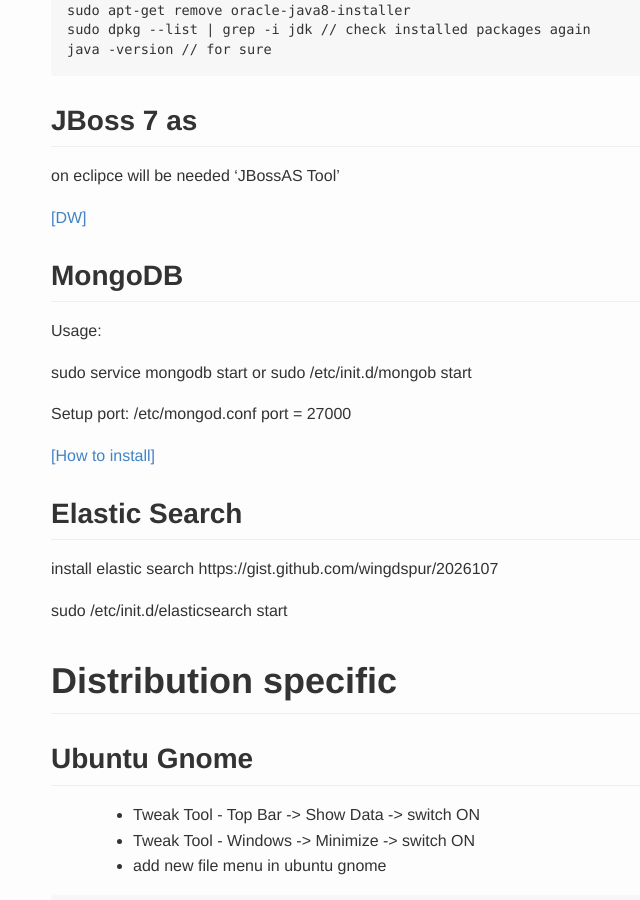
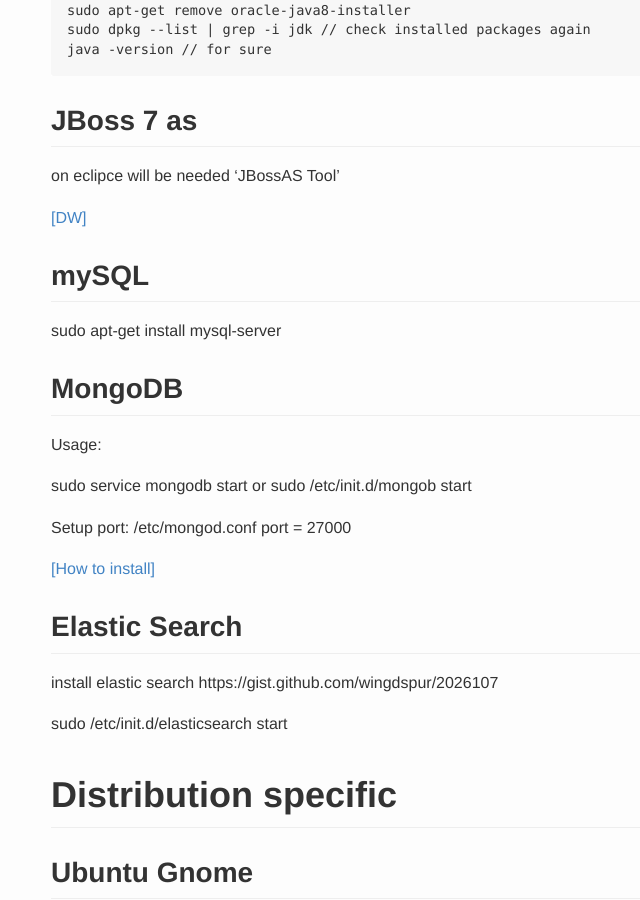
Before and after one commit to PetyoKostakov/PetyoKostakov.github.io, a Jekyll site: the page built from _posts/2014-08-10-setup-ubuntu.md, in a window 1280 px wide and 900 px high, scrolled down 3579 px. Shown: the whole window, without its empty margins (189-829 px from the left). Built offline with Jekyll 4.4.1, drawn with Linux system fonts in a browser that asks for light colours; Markdown is read by kramdown in place of the engine named in the settings.

Commit message:
RTCL: ubuntu setup - sql install

```diff
--- a/_posts/2014-08-10-setup-ubuntu.md
+++ b/_posts/2014-08-10-setup-ubuntu.md
@@ -157,6 +157,10 @@ on eclipce will be needed 'JBossAS Tool'
 
 [[DW]](http://jbossas.jboss.org/downloads)
 
+## mySQL
+
+sudo apt-get install mysql-server
+
 ## MongoDB
 
 Usage:
```
